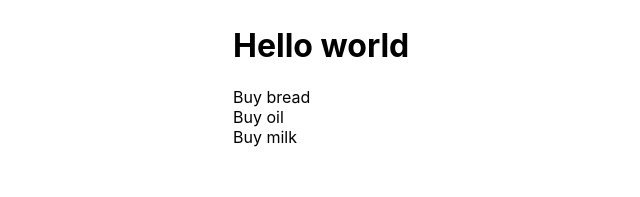
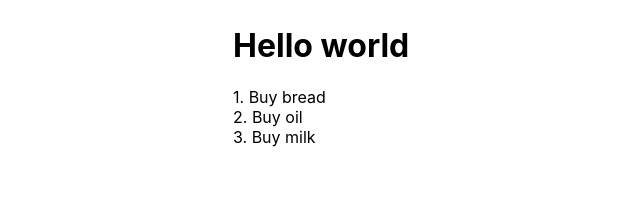
Before and after one commit to KirylZuyeu/ReactStudyProject2, a React (Create React App) app in the folder react-youtube/: page / in a window 1280 px wide. Shown: the top 197 px of the page, without its empty margins (107-747 px from the left). Built offline with nearby package versions, Linux system fonts and the light colour scheme.

Commit message:
feat: add propTypes librarry that help us to validate type of input variables

```diff
--- a/react-youtube/package.json
+++ b/react-youtube/package.json
@@ -6,6 +6,7 @@
     "@testing-library/jest-dom": "^5.16.1",
     "@testing-library/react": "^12.1.2",
     "@testing-library/user-event": "^13.5.0",
+    "prop-types": "^15.8.1",
     "react": "^17.0.2",
     "react-dom": "^17.0.2",
     "react-scripts": "5.0.0",
--- a/react-youtube/src/Todo/TodoItem.js
+++ b/react-youtube/src/Todo/TodoItem.js
@@ -1,7 +1,15 @@
 import React from "react";
+import PropTypes from 'prop-types'
 
-export default function TodoItem({todo}) {
+function TodoItem({todo, index}) {
     return (
-        <li>{todo.title}</li>
+        <li>{index + 1}. {todo.title}</li>
     )
 }
+
+TodoItem.propTypes = {
+    todo: PropTypes.object.isRequired,
+    index: PropTypes.number
+}
+
+export default TodoItem
--- a/react-youtube/src/Todo/TodoList.js
+++ b/react-youtube/src/Todo/TodoList.js
@@ -1,4 +1,5 @@
 import React from "react";
+import PropTypes from 'prop-types'
 import TodoItem from './TodoItem'
 
 const styles = {
@@ -9,12 +10,18 @@ const styles = {
     }
 }
 
-export default function TodoList(props) {
+function TodoList(props) {
     return (
         <ul style={styles.ul}>
-            {props.todos.map(todo => {
-                return <TodoItem todo={todo} key={todo.id}/>
+            {props.todos.map((todo, index) => {
+                return <TodoItem todo={todo} key={todo.id} index={index}/>
             })}
         </ul>
     )
 }
+
+TodoList.propTypes = {
+    todos: PropTypes.arrayOf(PropTypes.object).isRequired,
+}
+
+export default TodoList
```
Also changed, not shown: 1 other file (tests, documents, lock files or other folders).
